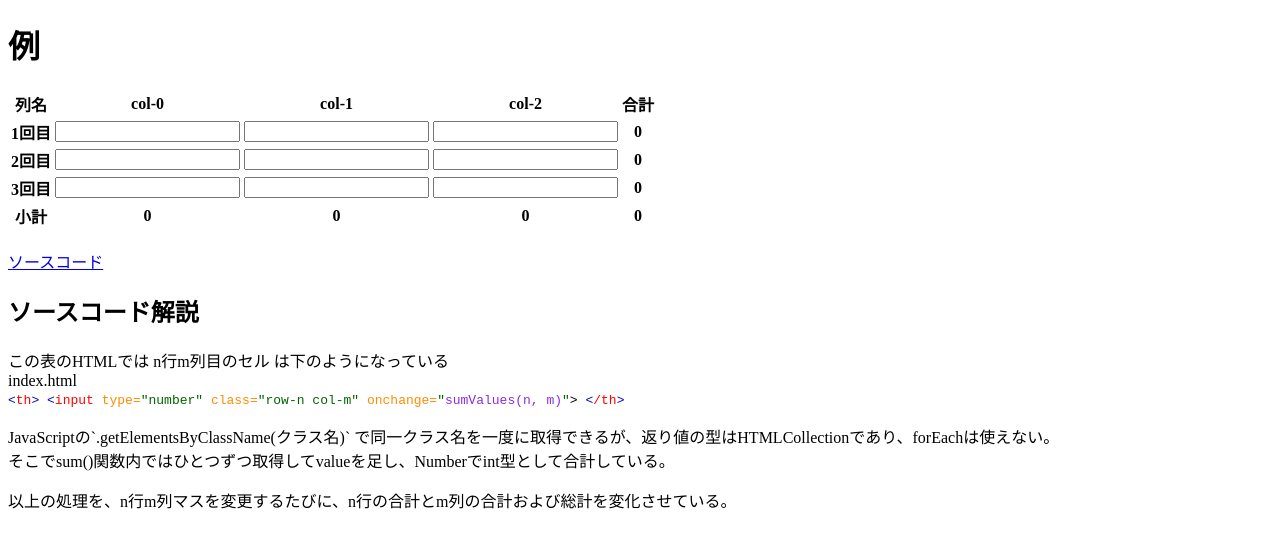
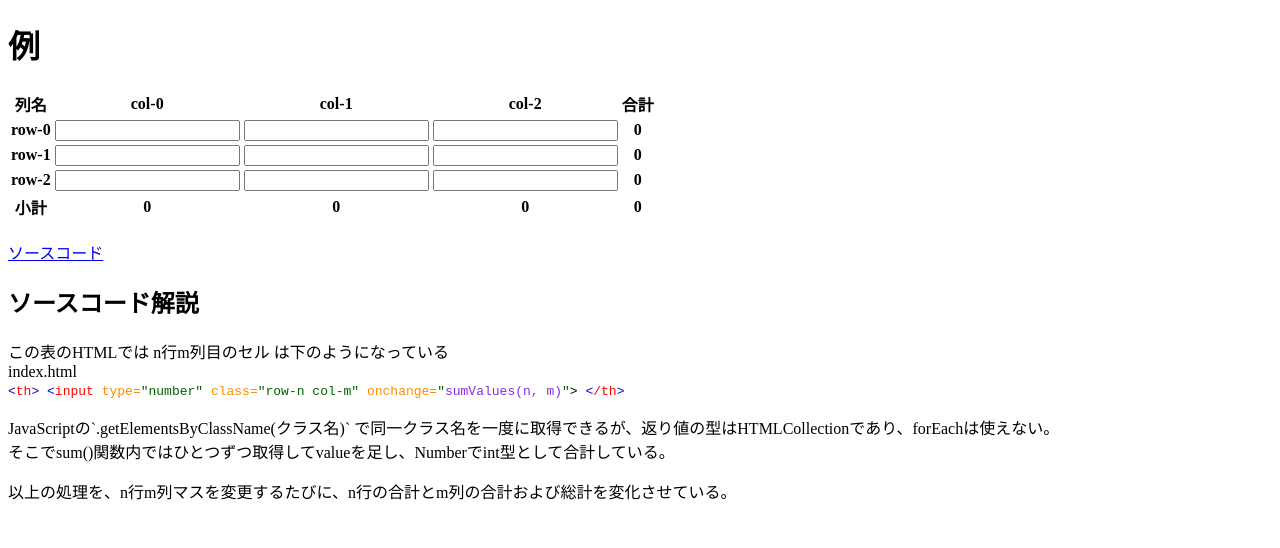
Before and after one commit to GuitarBuilderClass/excella, a plain HTML site: page index.html in a window 1280 px wide. Drawn offline with Linux system fonts and the light colour scheme.

Commit message:
Update index.html

```diff
--- a/index.html
+++ b/index.html
@@ -16,21 +16,21 @@
         <th>合計</th>
     </tr>
     <tr>
-        <th>1回目</th>
+        <th>row-0</th>
         <th><input type="number" class="row-0 col-0" onchange="sumValues(0, 0)"></th>
         <th><input type="number" class="row-0 col-1" onchange="sumValues(0, 1)"></th>
         <th><input type="number" class="row-0 col-2" onchange="sumValues(0, 2)"></th>
         <th><div id="sum-row-0" class="sum-row">0</div></th>
     </tr>
     <tr>
-        <th>2回目</th>
+        <th>row-1</th>
         <th><input type="number" class="row-1 col-0" onchange="sumValues(1, 0)"></th>
         <th><input type="number" class="row-1 col-1" onchange="sumValues(1, 1)"></th>
         <th><input type="number" class="row-1 col-2" onchange="sumValues(1, 2)"></th>
         <th><div id="sum-row-1" class="sum-row">0</div></th>
     </tr>
     <tr>
-        <th>3回目</th>
+        <th>row-2</th>
         <th><input type="number" class="row-2 col-0" onchange="sumValues(2, 0)"></th>
         <th><input type="number" class="row-2 col-1" onchange="sumValues(2, 1)"></th>
         <th><input type="number" class="row-2 col-2" onchange="sumValues(2, 2)"></th>
```
